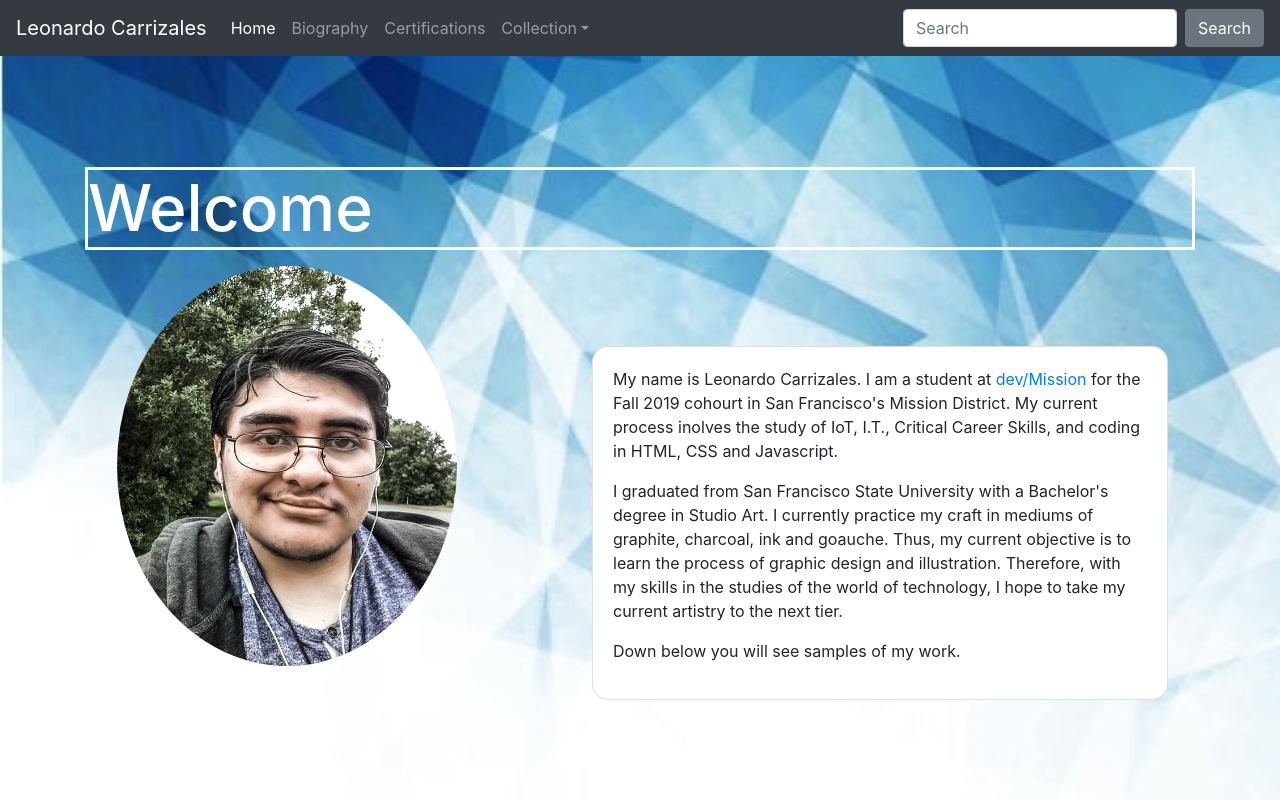
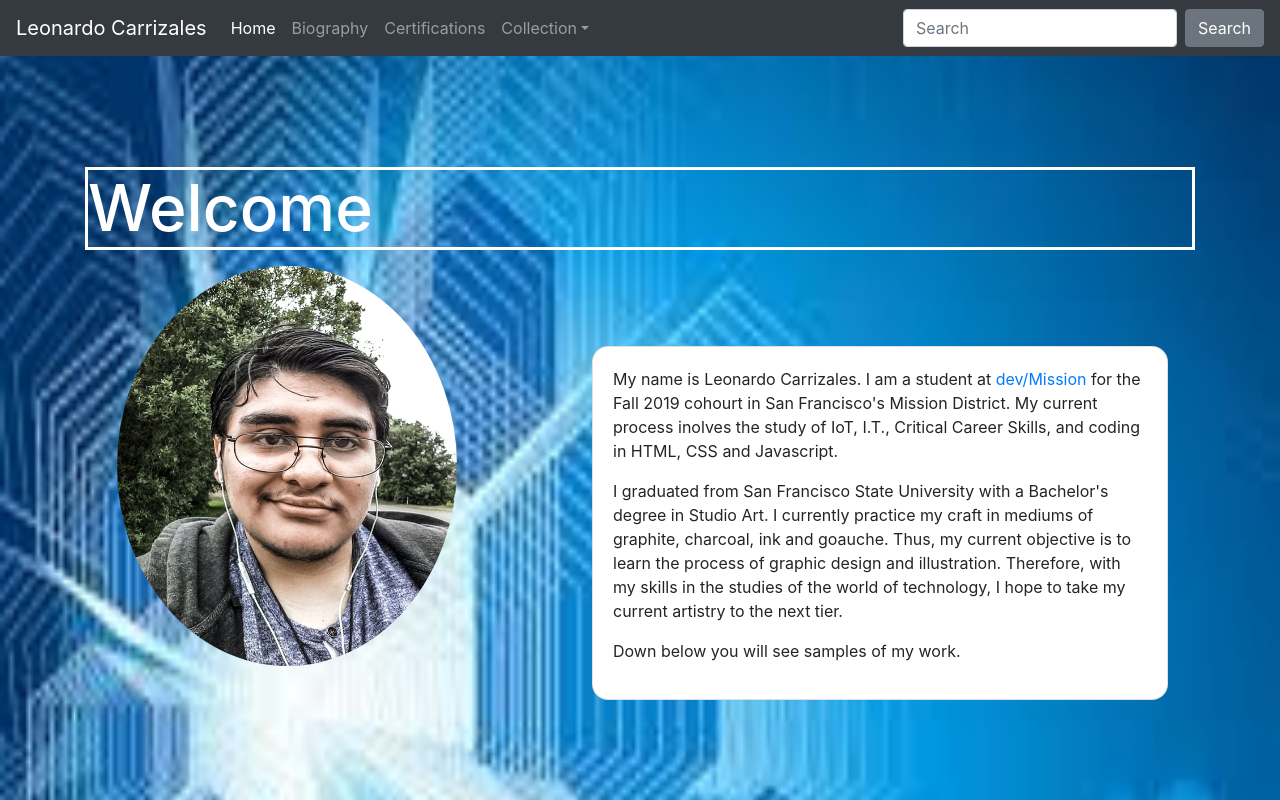
Before and after one commit to fangdarro/leocarrizaleshtmlresumev4, a website built with Parcel: page index.html in a window 1280 px wide. Shown: the top 800 px of the page. Built offline with nearby package versions, Linux system fonts and the light colour scheme.

Commit message:
testcommit
trying different background

```diff
--- a/styles.css
+++ b/styles.css
@@ -1,5 +1,5 @@
 body {
-  background-image: url("background.jpg");
+  background-image: url("bluevortex.jpg");
   background-repeat: no-repeat;
   background-size: 100% 100%;
   image-rendering: -webkit-optimize-contrast;
```
Also changed, not shown: bluevortex.jpg (added).
